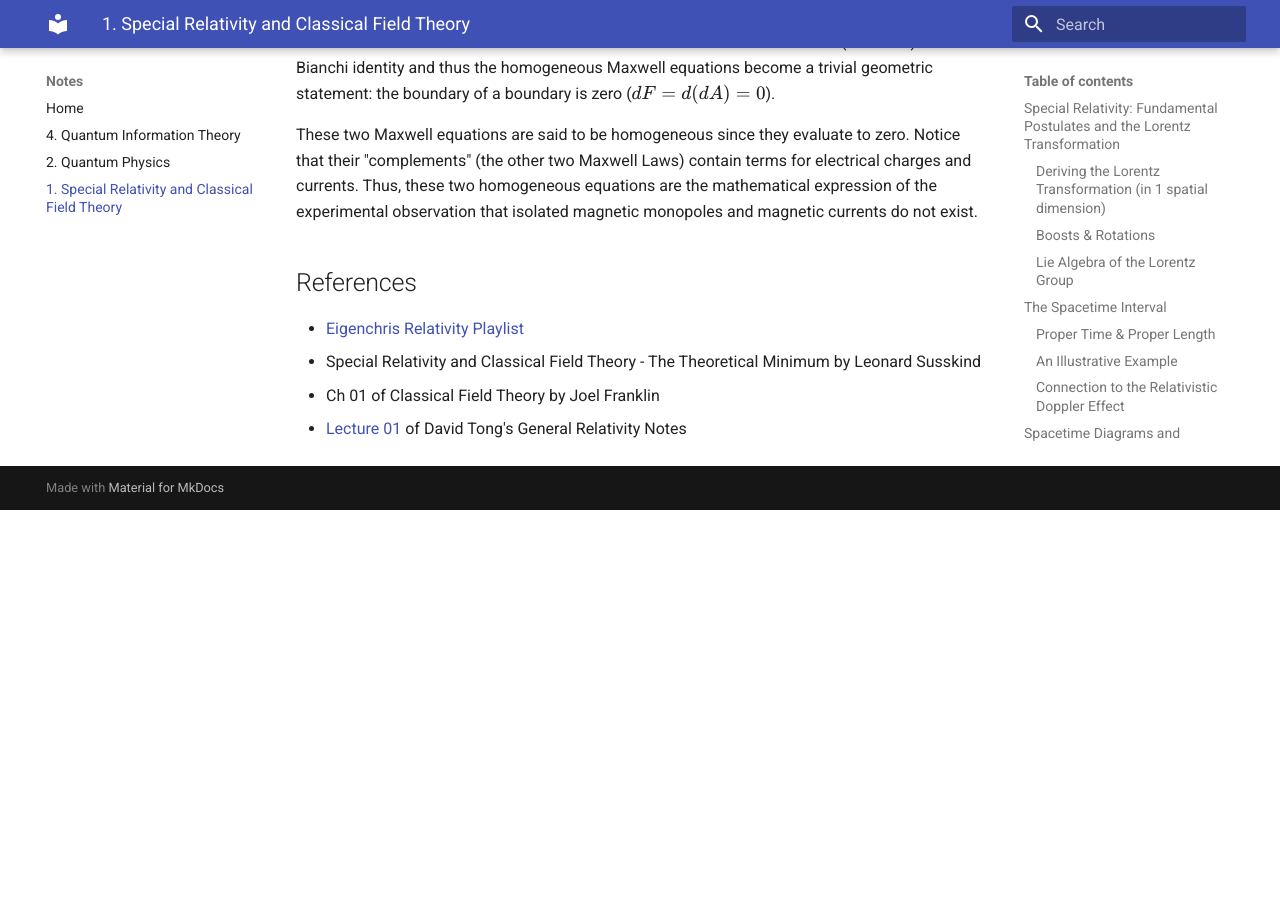
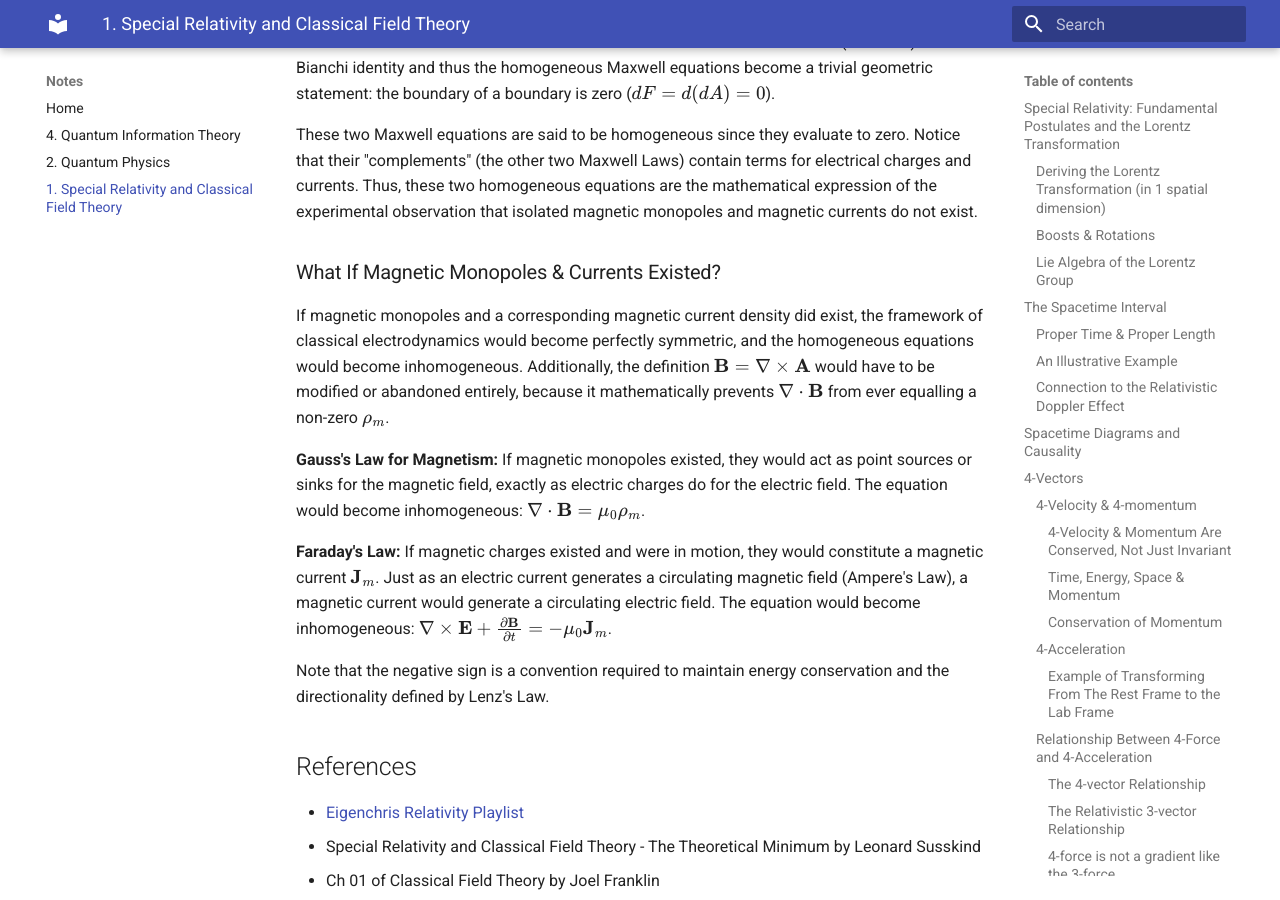
Before and after one commit to regstuff/notes, an MkDocs documentation site: the page built from docs/special_relativity_classical_field_theory.md, in a window 1280 px wide and 900 px high, scrolled down 42982 px. Built offline with MkDocs 1.6.1 and Material for MkDocs 9.7.7, drawn with Linux system fonts in a browser that asks for light colours; before the commit the page ends 43492 px from its top, so only the background shows below that.

Commit message:
Update special_relativity_classical_field_theory.md

```diff
--- a/docs/special_relativity_classical_field_theory.md
+++ b/docs/special_relativity_classical_field_theory.md
@@ -1013,6 +1013,15 @@ $F$ is a differential 2-form derived from the exterior derivative of the 1-form
 
 These two Maxwell equations are said to be homogeneous since they evaluate to zero. Notice that their "complements" (the other two Maxwell Laws) contain terms for electrical charges and currents. Thus, these two homogeneous equations are the mathematical expression of the experimental observation that isolated magnetic monopoles and magnetic currents do not exist.
 
+### What If Magnetic Monopoles & Currents Existed?
+If magnetic monopoles and a corresponding magnetic current density did exist, the framework of classical electrodynamics would become perfectly symmetric, and the homogeneous equations would become inhomogeneous. Additionally, the definition $\mathbf{B} = \nabla \times \mathbf{A}$ would have to be modified or abandoned entirely, because it mathematically prevents $\nabla \cdot \mathbf{B}$ from ever equalling a non-zero $\rho_m$.
+
+**Gauss's Law for Magnetism:** If magnetic monopoles existed, they would act as point sources or sinks for the magnetic field, exactly as electric charges do for the electric field. The equation would become inhomogeneous: $\nabla \cdot \mathbf{B} = \mu_0 \rho_m$.
+
+**Faraday's Law:** If magnetic charges existed and were in motion, they would constitute a magnetic current $\mathbf{J}_m$. Just as an electric current generates a circulating magnetic field (Ampere's Law), a magnetic current would generate a circulating electric field. The equation would become inhomogeneous: $\nabla \times \mathbf{E} + \frac{\partial \mathbf{B}}{\partial t} = -\mu_0 \mathbf{J}_m$.
+
+Note that the negative sign is a convention required to maintain energy conservation and the directionality defined by Lenz's Law.
+
 ## References
 - [Eigenchris Relativity Playlist](https://www.youtube.com/playlist?list=PLJHszsWbB6hqlw73QjgZcFh4DrkQLSCQa)
 - Special Relativity and Classical Field Theory - The Theoretical Minimum by Leonard Susskind
```
